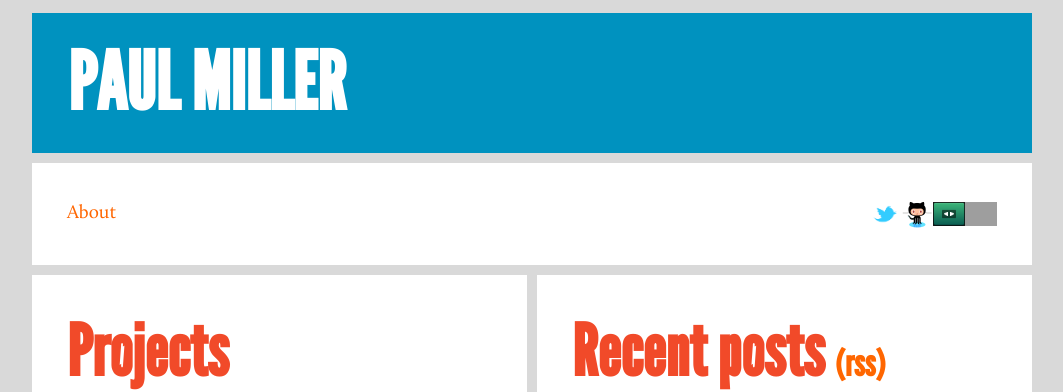
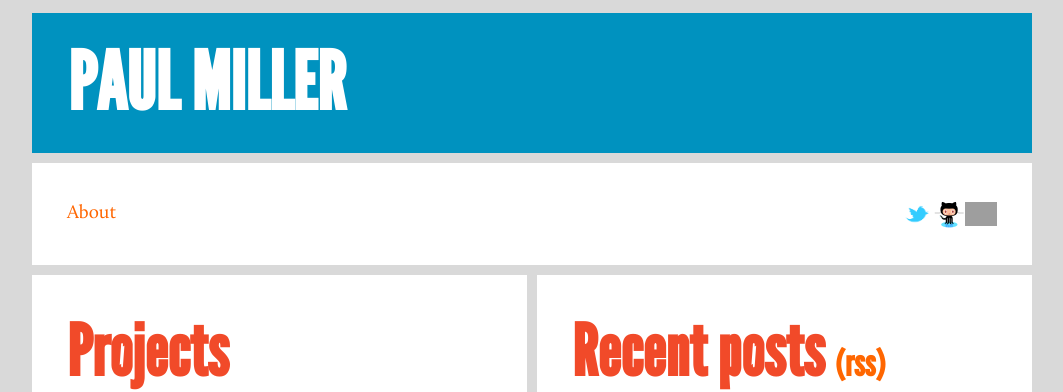
Before and after one commit to esimionato/paulmillr.github.com, a Jekyll site: the page built from index.html, in a window 1280 px wide. Shown: the top 392 px of the page, without its empty margins (108-1171 px from the left). Built offline with Jekyll 4.4.1, drawn with Linux system fonts in a browser that asks for light colours; comment, search, counter and statistics services are not loaded; grey boxes are pictures that could not be loaded.

Commit message:
Remove speakerdeck due to useless.

```diff
--- a/_layouts/base.html
+++ b/_layouts/base.html
@@ -30,9 +30,6 @@
           </a>
           <a class="header-link" href="http://github.com/paulmillr">
             <img class="header-link-image" src="/img/github.png" alt="Github" />
-          </a>
-          <a class="header-link" href="http://speakerdeck.com/u/paulmillr">
-            <img class="header-link-image" src="/img/speakerdeck.png" alt="Speaker Deck" />
           </a>
           <a class="header-link" href="http://www.last.fm/user/docbay0">
             <img class="header-link-image" src="/img/lastfm.png" alt="Last.fm">
```
